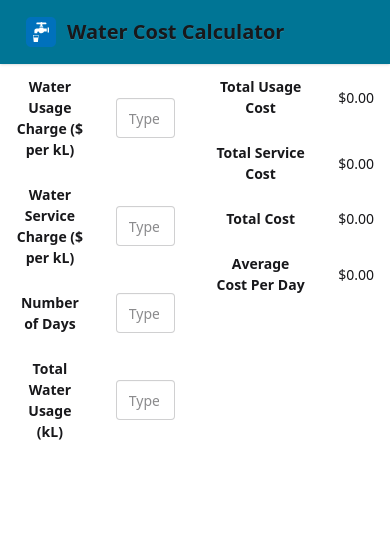
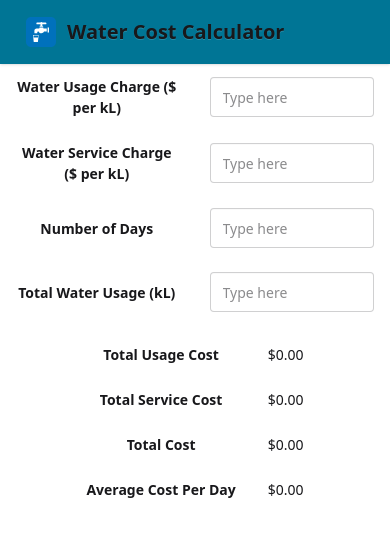
Before and after one commit to wongy123/WaterCostCalculator, a React (Vite) app: page / in a window 390 px wide. Shown: the top 536 px of the page. Built offline with nearby package versions, Linux system fonts and the light colour scheme.

Commit message:
Fix layout on small viewport

```diff
--- a/src/components/WaterCostCalculator/WaterCostCalculator.tsx
+++ b/src/components/WaterCostCalculator/WaterCostCalculator.tsx
@@ -32,7 +32,7 @@
   };
 
   return (
-    <div className="grid grid-cols-2 gap-2">
+    <div className="grid grid-cols-1 lg:grid-cols-2 gap-2">
       <div>
         <InputForm onFieldChange={handleFieldChange} />
       </div>
```
